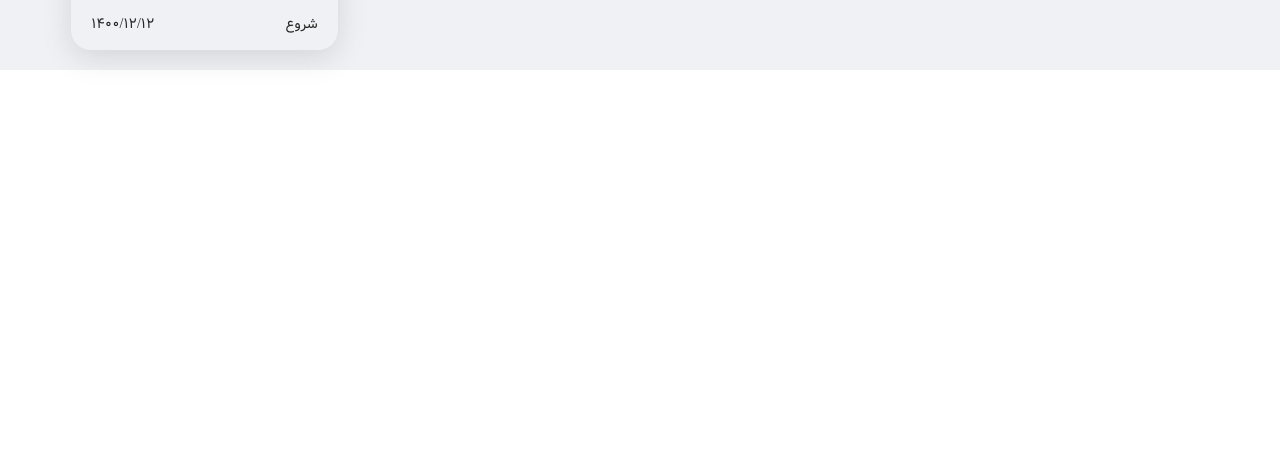
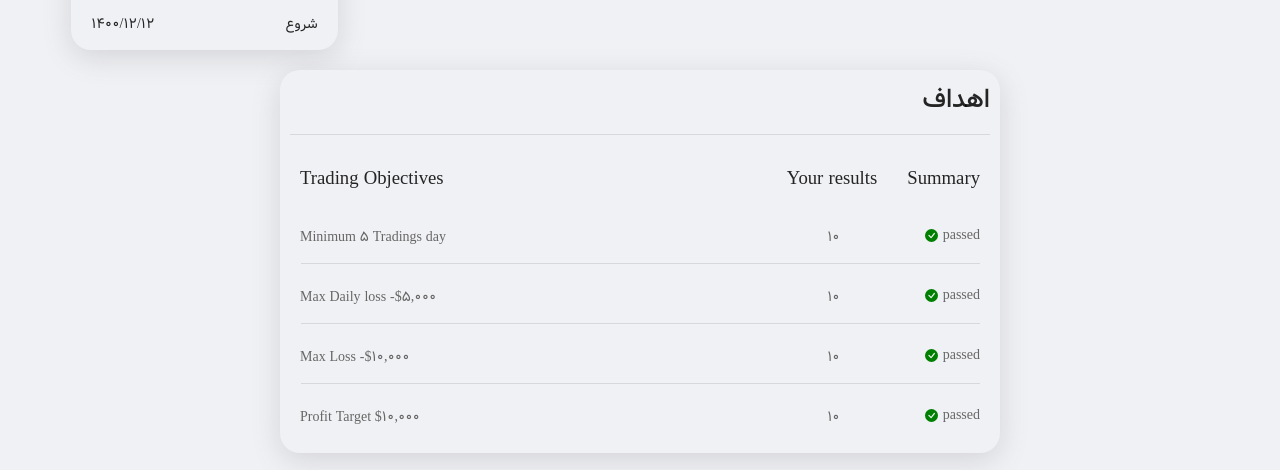
Before and after one commit to amirhoseinZare/client-sarmaye-bartar, a React (Create React App) app: page /dashboard in a window 1280 px wide. Shown: the part 351-821 px from the top of the page. Before the commit the page ends 800 px from the top, so only its background shows below. Built offline with nearby package versions, Linux system fonts and the light colour scheme; no server answers; a small style sheet from the web is missing.

Commit message:
added objective

```diff
--- a/src/pages/Dashboard/Dashboard.module.scss
+++ b/src/pages/Dashboard/Dashboard.module.scss
@@ -31,7 +31,7 @@
 				height: auto;
 				background-color: #f0f1f4;
 				border-radius: 20px;
-				 padding-bottom: 15px;
+				padding-bottom: 15px;
 				box-shadow: rgba(100, 100, 111, 0.2) 0px 7px 29px 0px;
 				h2 {
 					font-family: "Vazir-Persian" !important;
@@ -50,6 +50,64 @@
 					}
 				}
 			}
+			.container3 {
+				width: 90%;
+				height: auto;
+				background-color: #f0f1f4;
+				border-radius: 20px;
+				padding: 10px;
+				display: flex;
+				flex-direction: column;
+				box-shadow: rgba(100, 100, 111, 0.2) 0px 7px 29px 0px;
+				h2 {
+					font-family: "Vazir-Persian" !important;
+					font-size: 26px;
+				}
+				.header {
+					padding: 0 10px;
+					display: flex;
+					justify-content: space-between;
+					align-items: center;
+					font-size: 16px;
+
+					.results {
+						display: flex;
+						gap: 30px;
+					}
+				}
+				.body {
+					padding: 0 10px;
+					display: flex;
+					justify-content: space-between;
+					align-items: center;
+					font-size: 14px;
+					margin-top: 20px;
+					p{
+						color: #666;
+					}
+					.results {
+						display: inline-flex;
+						gap: 85px;
+						justify-content: space-between;
+						align-items: center;
+
+						.status {
+							display: inline-flex;
+							color: #666;
+							span {
+								margin-right: 5px;
+								margin-top: 3px;
+								.icon {
+									// padding-top: 10px;
+									color: green;
+									font-size: 13px;
+									margin:auto;
+								}
+							}
+						}
+					}
+				}
+			}
 		}
 	}
 }
--- a/src/pages/Dashboard/index.jsx
+++ b/src/pages/Dashboard/index.jsx
@@ -4,6 +4,8 @@ import { Line } from "@ant-design/plots";
 import classes from "./Dashboard.module.scss";
 import { Divider } from "antd";
 import Navbar from "../../comps/Navbar";
+import {BsFillCheckCircleFill} from "react-icons/bs"
+import {MdOutlineError} from "react-icons/md"
 const Dashboard = () => {
 	const [data, setData] = useState([]);
 
@@ -77,9 +79,8 @@ const Dashboard = () => {
 	};
 	return (
 		<>
-
 			<div className={classes.root}>
-			<Navbar />
+				<Navbar />
 				<Row className={classes.row}>
 					<Col className={classes.col} xs={23} sm={23} md={12} lg={15}>
 						<div className={classes.container}>
@@ -164,6 +165,94 @@ const Dashboard = () => {
 							</div>
 						</div>
 					</Col>
+					<Col className={classes.col} xs={24} sm={24} md={12} lg={15}>
+						<div className={classes.container3}>
+							<h2>اهداف</h2>
+							<Divider
+								style={{
+									borderColor: "rgb(177 177 177 / 40%)",
+									width: "50%",
+									marginBottom: 30,
+									marginTop: 0,
+								}}
+							/>
+							<div className={classes.header}>
+								<div className={classes.results}>
+									<h3>Summary</h3>
+									<h3>Your results</h3>
+								</div>
+								<div>
+									<h3>Trading Objectives</h3>
+								</div>
+							</div>
+							<div className={classes.body}>
+								<div className={classes.results}>
+									<p className={classes.status}>passed<span><BsFillCheckCircleFill className={classes.icon}/></span></p>
+									<p>10</p>
+								</div>
+								<div>
+									<p>Minimum 5 Tradings day</p>
+								</div>
+							</div>
+							<div style={{ width: "97%", margin: "0 auto" }}>
+								<Divider
+									style={{
+										borderColor: "rgb(177 177 177 / 40%)",
+										width: "50%",
+										marginBottom: 0,
+										marginTop: 0,
+									}}
+								/>
+							</div>
+							<div className={classes.body}>
+								<div className={classes.results}>
+									<p className={classes.status}>passed<span><BsFillCheckCircleFill className={classes.icon}/></span></p>
+									<p>10</p>
+								</div>
+								<div>
+									<p>Max Daily loss -$5,000</p>
+								</div>
+							</div>
+							<div style={{ width: "97%", margin: "0 auto" }}>
+								<Divider
+									style={{
+										borderColor: "rgb(177 177 177 / 40%)",
+										width: "50%",
+										marginBottom: 0,
+										marginTop: 0,
+									}}
+								/>
+							</div>
+							<div className={classes.body}>
+								<div className={classes.results}>
+									<p className={classes.status}>passed<span><BsFillCheckCircleFill className={classes.icon}/></span></p>
+									<p>10</p>
+								</div>
+								<div>
+									<p>Max Loss -$10,000</p>
+								</div>
+							</div>
+							<div style={{ width: "97%", margin: "0 auto" }}>
+								<Divider
+									style={{
+										borderColor: "rgb(177 177 177 / 40%)",
+										width: "50%",
+										marginBottom: 0,
+										marginTop: 0,
+									}}
+								/>
+							</div>
+							<div className={classes.body}>
+								<div className={classes.results}>
+									<p className={classes.status}>passed<span><BsFillCheckCircleFill className={classes.icon}/></span></p>
+									<p>10</p>
+								</div>
+								<div>
+									<p>Profit Target $10,000</p>
+								</div>
+							</div>
+						</div>
+					</Col>
 				</Row>
 			</div>
 		</>
```
